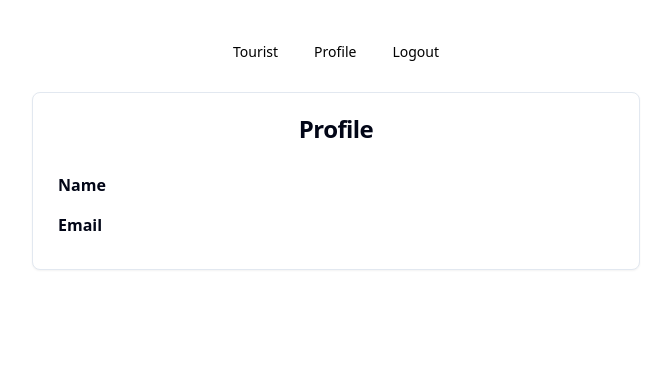
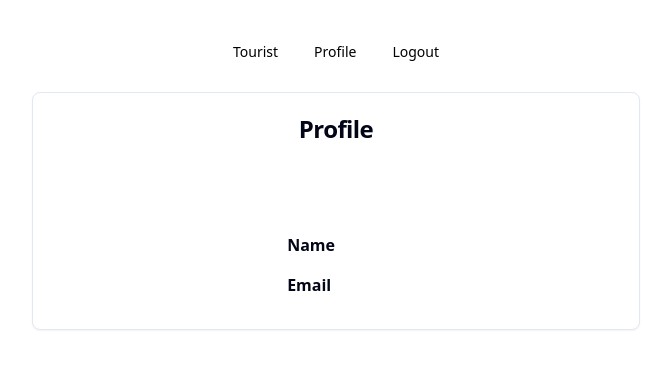
Before and after one commit to figoalfaritzi/Datacakra-FE-Assessment, a React (Vite) app: page /profile in a window 1280 px wide. Shown: the top 368 px of the page, without its empty margins (304-975 px from the left). Built offline with nearby package versions, Linux system fonts and the light colour scheme; sample sign-in values are in the browser's storage.

Commit message:
Add avatar in profile

```diff
--- a/src/pages/ProfilePage/ProfilePage.tsx
+++ b/src/pages/ProfilePage/ProfilePage.tsx
@@ -1,9 +1,5 @@
-import {
-  Card,
-  CardContent,
-  CardHeader,
-  CardTitle,
-} from "@/components/ui/card";
+import { Avatar, AvatarImage } from "@/components/ui/avatar";
+import { Card, CardContent, CardHeader, CardTitle } from "@/components/ui/card";
 import { USER_DEFAULT_VALUE } from "@/constants";
 import usePersistedState from "@/hooks";
 import { IPostLoginResponseData, getUserInfo } from "@/services/userService";
@@ -32,7 +28,10 @@ const ProfilePage = () => {
         <CardTitle>Profile</CardTitle>
       </CardHeader>
       <CardContent>
-        <table className="text-left">
+        <Avatar className="mx-auto mb-5">
+          <AvatarImage src={data?.avatar} />
+        </Avatar>
+        <table className="text-left mx-auto">
           {dataToMap.map((e) => (
             <tr key={e.label}>
               <td className="w-1/2 py-2">
--- a/src/pages/TouristsPage/TouristsPage.tsx
+++ b/src/pages/TouristsPage/TouristsPage.tsx
@@ -56,7 +56,7 @@ const TouristsPage = () => {
     {
       header: "Action",
       cell: ({ row }) => (
-        <Link to={row.original.id}>
+        <Link to={`${row.original.id}/detail`}>
           <EyeIcon className="cursor-pointer hover:fill-slate-200" />
         </Link>
       ),
```
